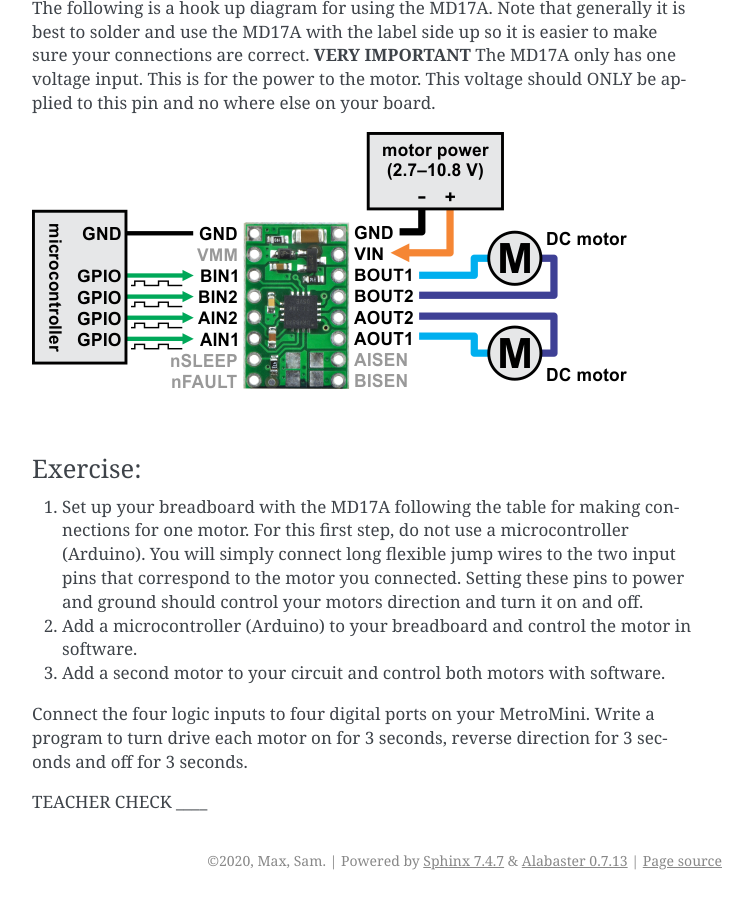
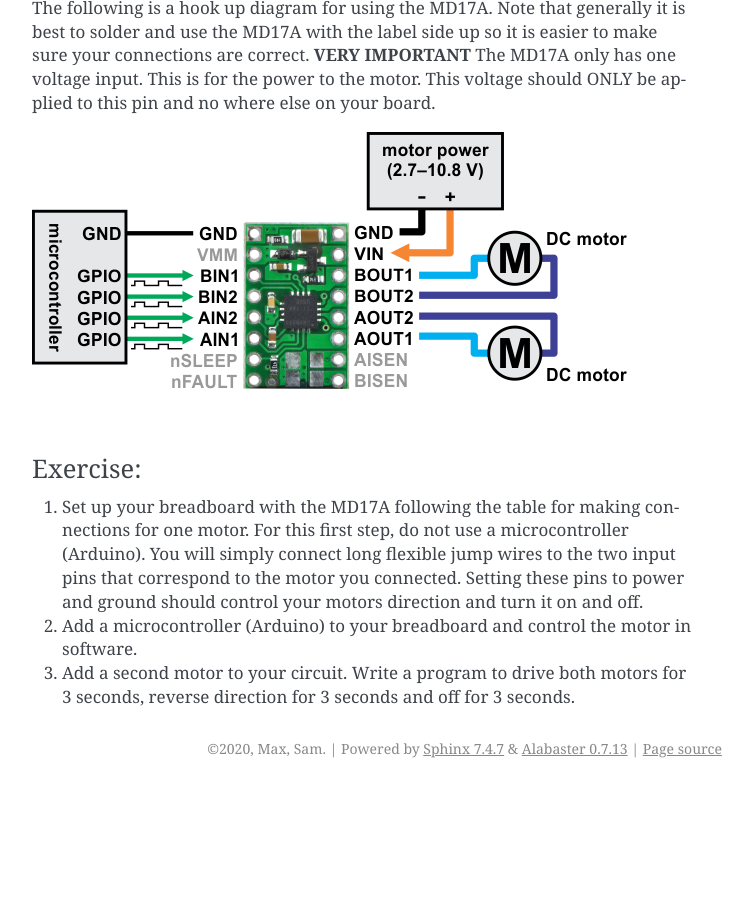
Before and after one commit to maxtkc/mvths-wiki, a Sphinx documentation site: the page built from docs/060b-MD17A.rst, in a window 1280 px wide and 900 px high, scrolled down 1387 px. Shown: the whole window, without its empty margins (388-1141 px from the left). Built offline with Sphinx 7.4.7, drawn with Linux system fonts in a browser that asks for light colours; pages that are not in the unit, such as notebooks, are missing from menus; after the commit the page ends 2175 px from its top, so only the background shows below that.

Commit message:
Update 060b-MD17A.rst

```diff
--- a/docs/060b-MD17A.rst
+++ b/docs/060b-MD17A.rst
@@ -57,12 +57,4 @@
 
 #. Add a microcontroller (Arduino) to your breadboard and control the motor in software.
 
-#. Add a second motor to your circuit and control both motors with software.
-
-
-
-Connect the four logic inputs to four digital ports on your MetroMini.
-Write a program to turn drive each motor on for 3 seconds, reverse
-direction for 3 seconds and off for 3 seconds.
-
-TEACHER CHECK \_\_\_\_
+#. Add a second motor to your circuit. Write a program to drive both motors for 3 seconds, reverse direction for 3 seconds and off for 3 seconds.
```
